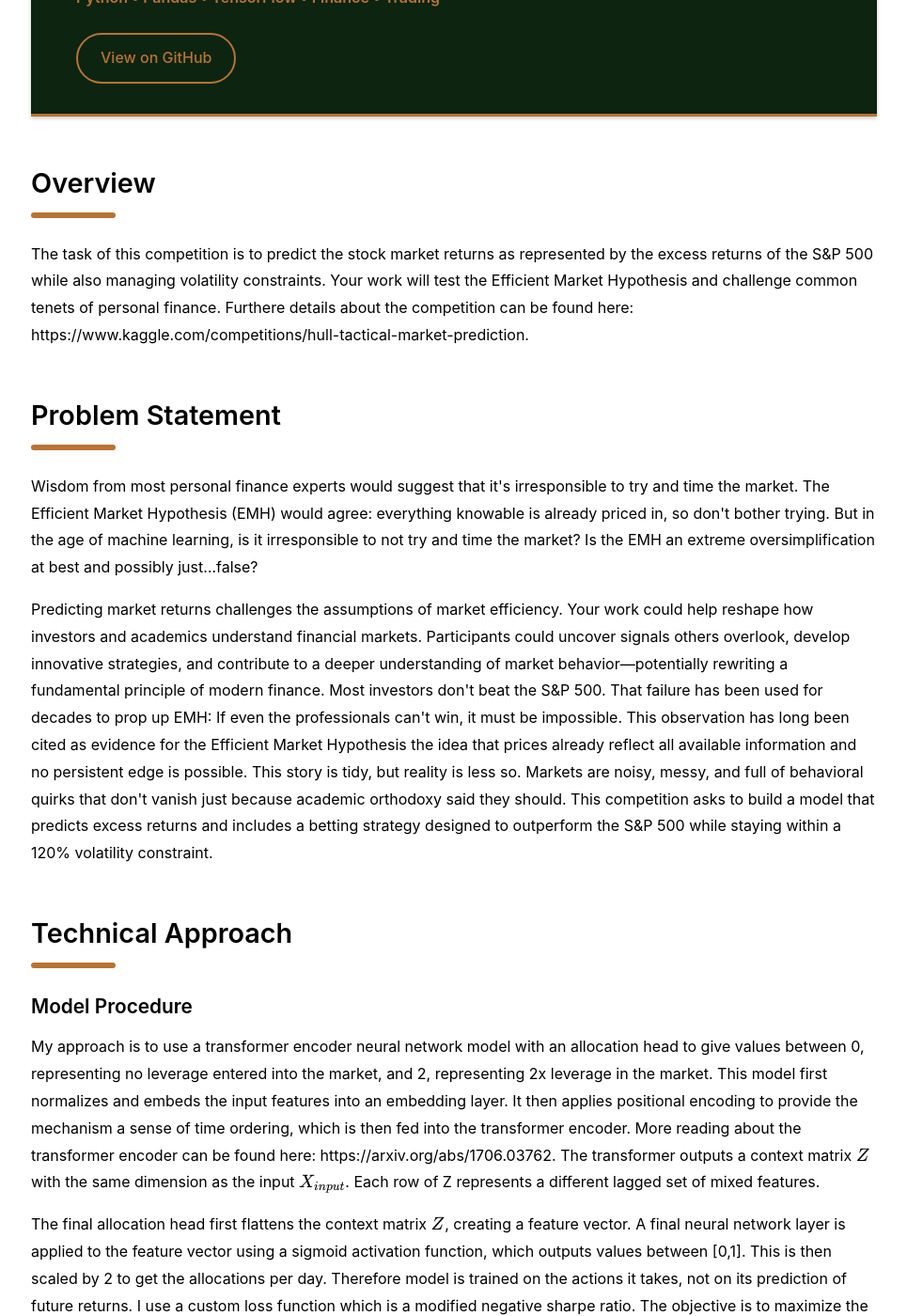
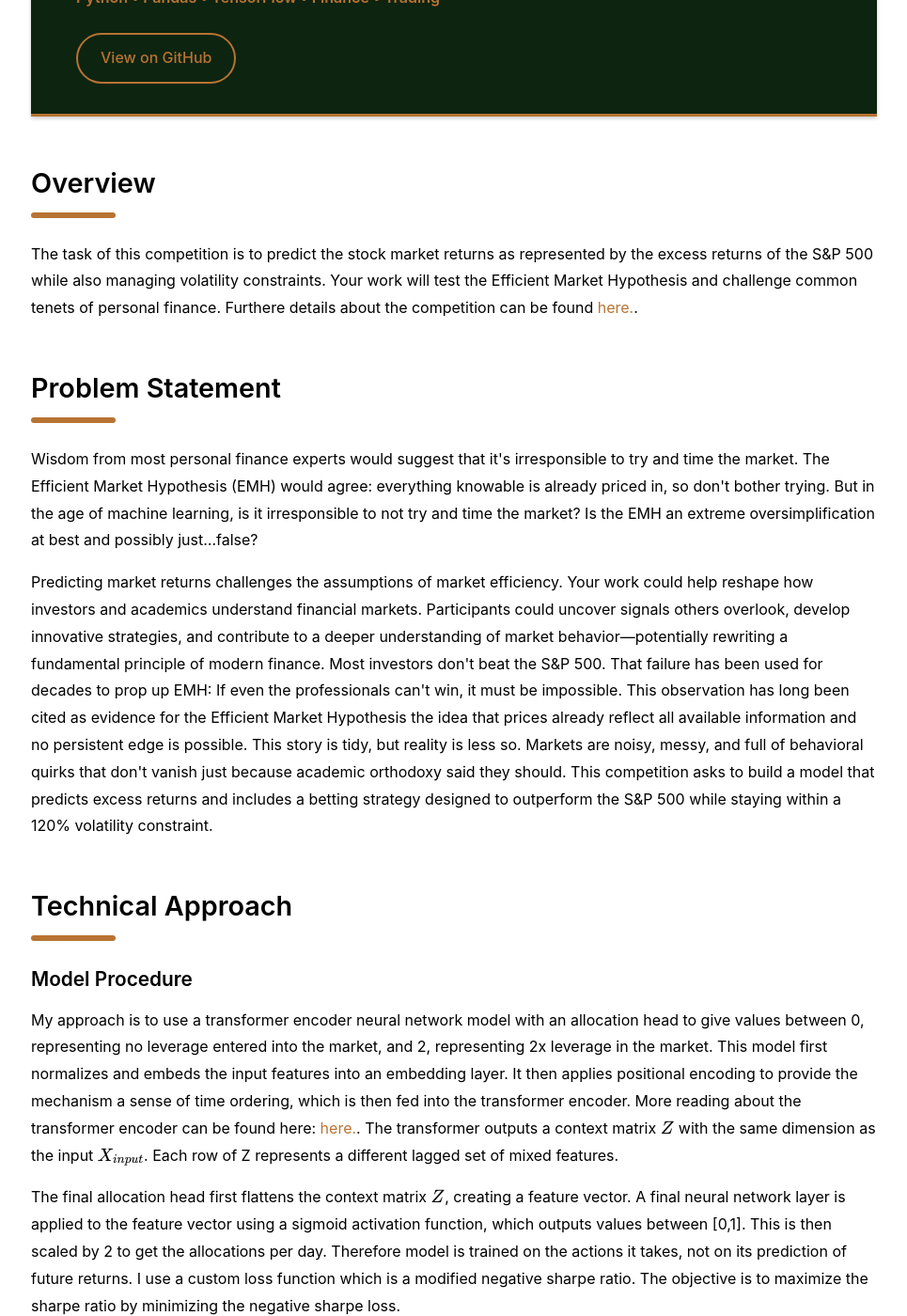
Before and after one commit to DJHoulihan/DJHoulihan.github.io, a Jekyll site: the page built from Finance Projects/hull.html, in a window 1280 px wide and 1400 px high, scrolled down 229 px. Shown: the whole window at 94% size, without its empty margins (157-1122 px from the left). Built offline with Jekyll 4.4.1, drawn with Linux system fonts in a browser that asks for light colours.

Commit message:
editing hull

```diff
--- a/Finance Projects/hull.html
+++ b/Finance Projects/hull.html
@@ -28,7 +28,7 @@ title: S&P Market Prediction
     <p>
        The task of this competition is to predict the stock market returns as represented by the excess returns of the S&P 500 while also managing
        volatility constraints. Your work will test the Efficient Market Hypothesis and challenge common tenets of personal finance. Furthere details about
-       the competition can be found here: <link>https://www.kaggle.com/competitions/hull-tactical-market-prediction<link>.
+       the competition can be found <a href="https://www.kaggle.com/competitions/hull-tactical-market-prediction">here.</a>.
     </p>
   </section>
 
@@ -63,8 +63,8 @@ title: S&P Market Prediction
         My approach is to use a transformer encoder neural network model with an allocation head to give values between 0, representing no leverage entered into the market,
         and 2, representing 2x leverage in the market. This model first normalizes and embeds the input features into an embedding layer. It then applies positional encoding
         to provide the mechanism a sense of time ordering, which is then fed into the transformer encoder. More reading about the transformer encoder can be found here:
-        https://arxiv.org/abs/1706.03762. The transformer outputs a context matrix \(Z\) with the same dimension as the input \(X_{input}\). Each row of Z represents a different
-        lagged set of mixed features.
+        <a href="https://arxiv.org/abs/1706.03762">here.</a>. The transformer outputs a context matrix \(Z\) with the same dimension as the input \(X_{input}\). Each row of
+        Z represents a different lagged set of mixed features.
     </p>
     <p>
         The final allocation head first flattens the context matrix \(Z\), creating a feature vector. A final neural network layer is applied to the feature vector using a
```
